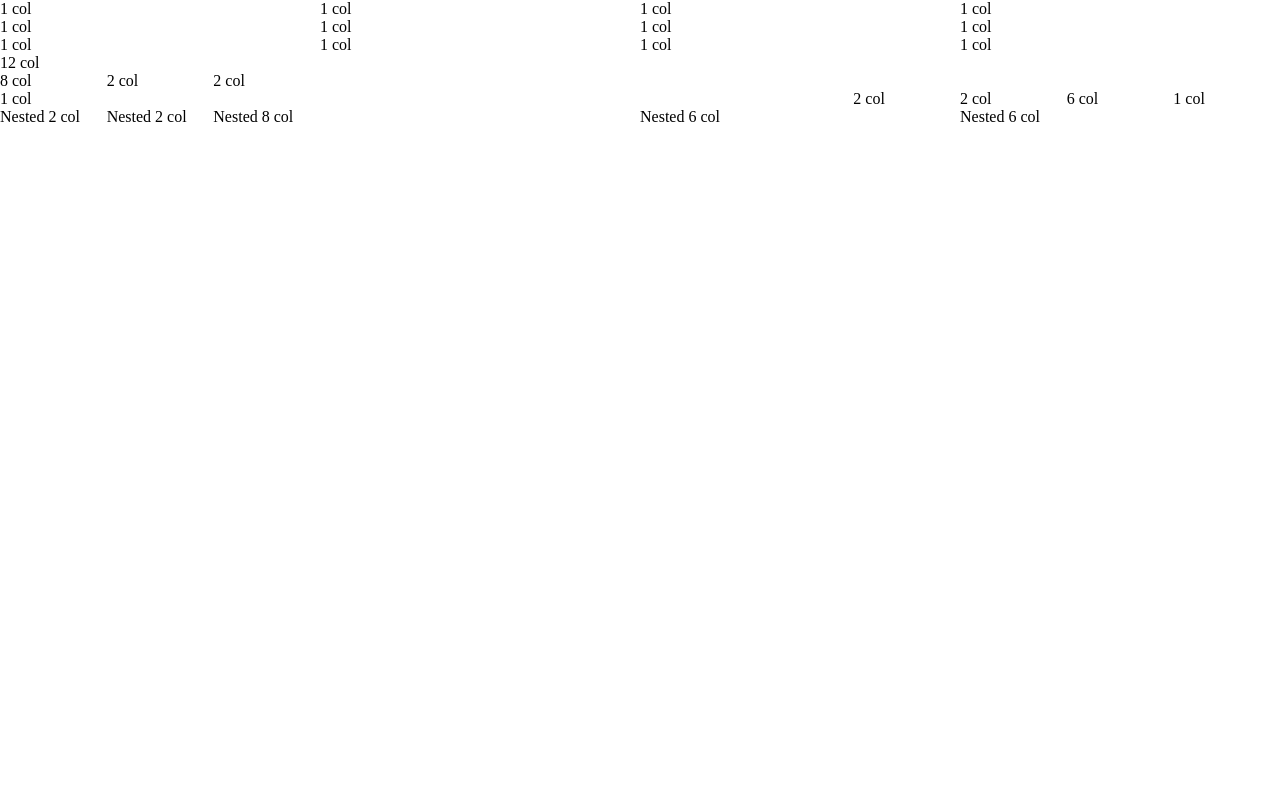
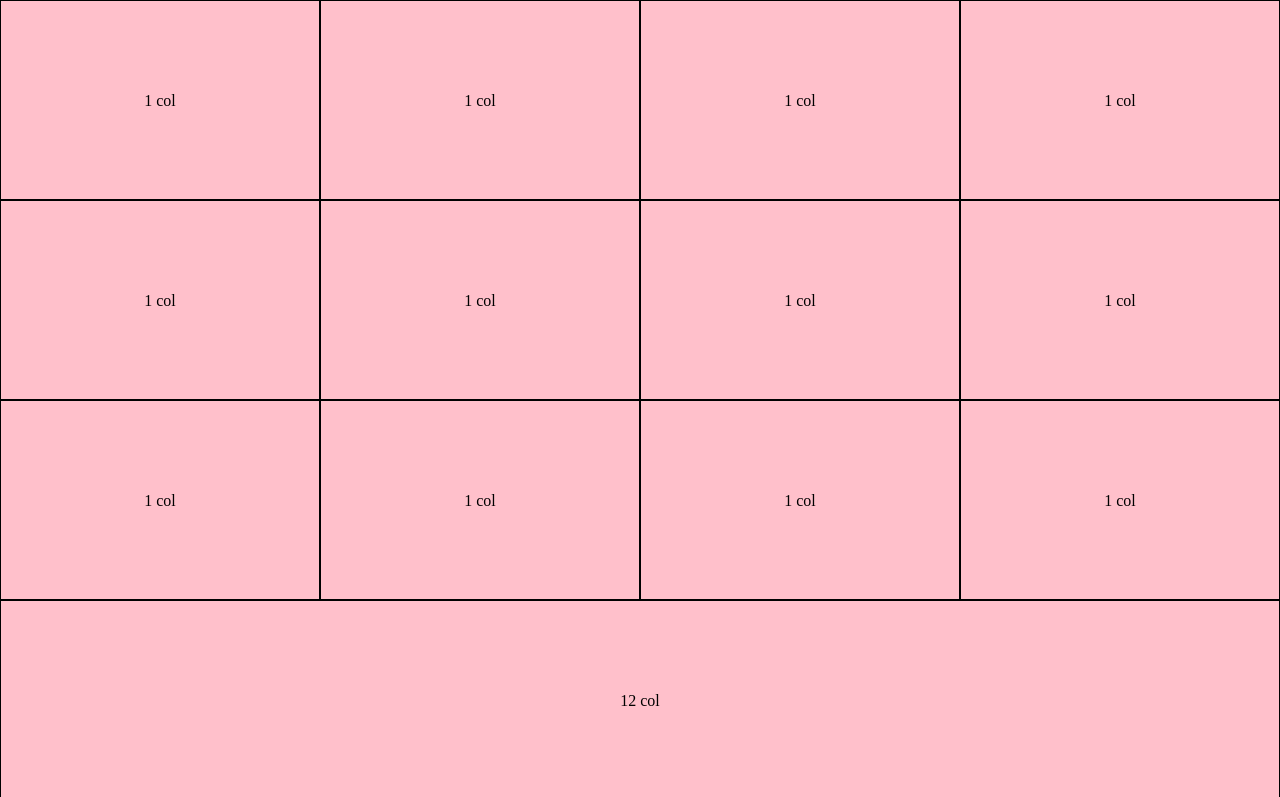
Before and after one commit to LucaGiozza/html-css-12bool, a plain HTML site: page index.html in a window 1280 px wide. Shown: the top 797 px of the page. Drawn offline with Linux system fonts and the light colour scheme.

Commit message:
correzione link

```diff
--- a/index.html
+++ b/index.html
@@ -6,7 +6,7 @@
     <meta name="viewport" content="width=device-width, initial-scale=1.0">
     <title>12bool</title>
     <link rel="stylesheet" href="css/12bool.css">
-    <link rel="stylesheet" href="css/style.css/">
+    <link rel="stylesheet" href="css/style.css">
     <link rel="stylesheet" href="css/responsive.css">
 </head>
 <body>
```
